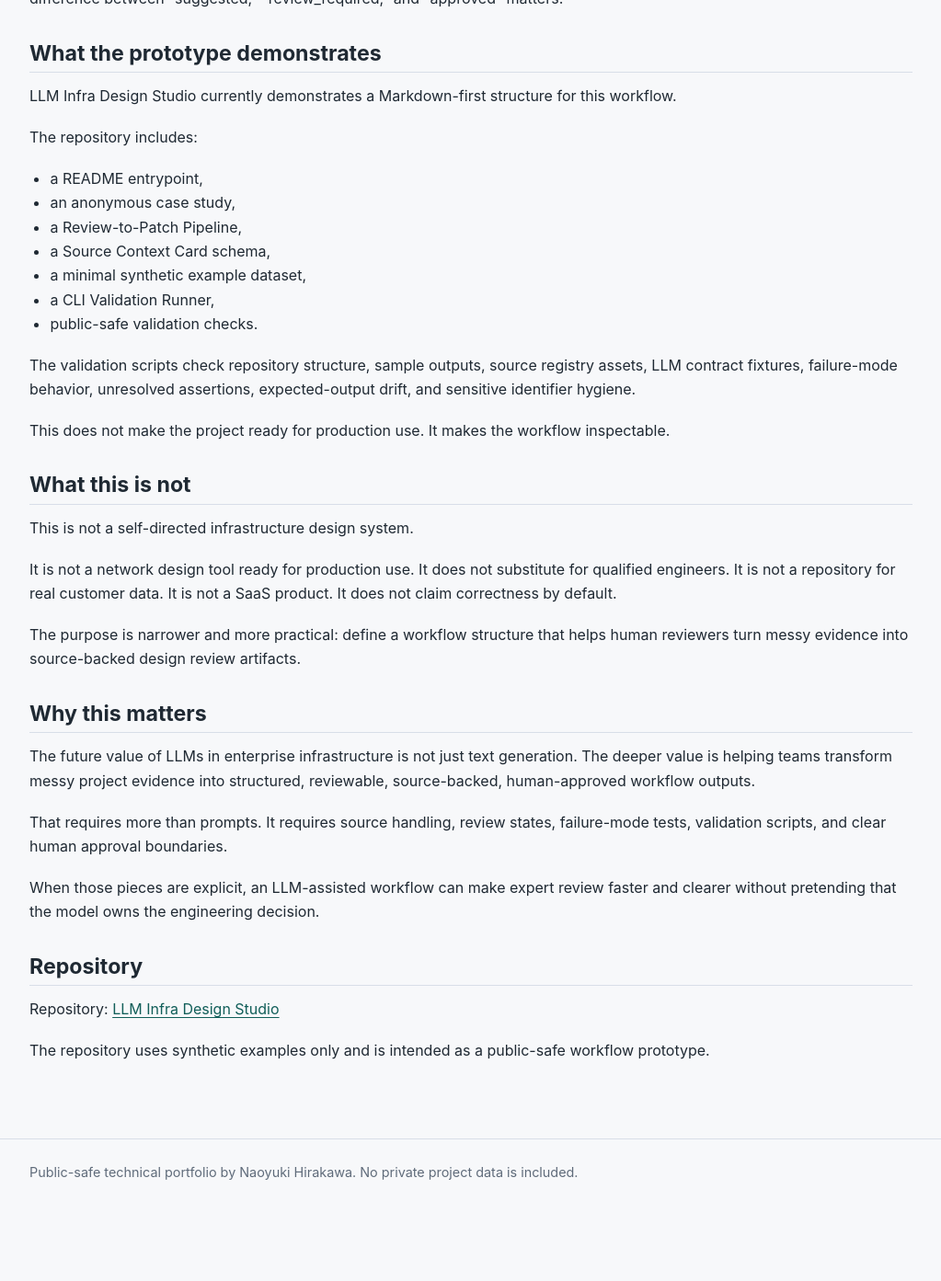
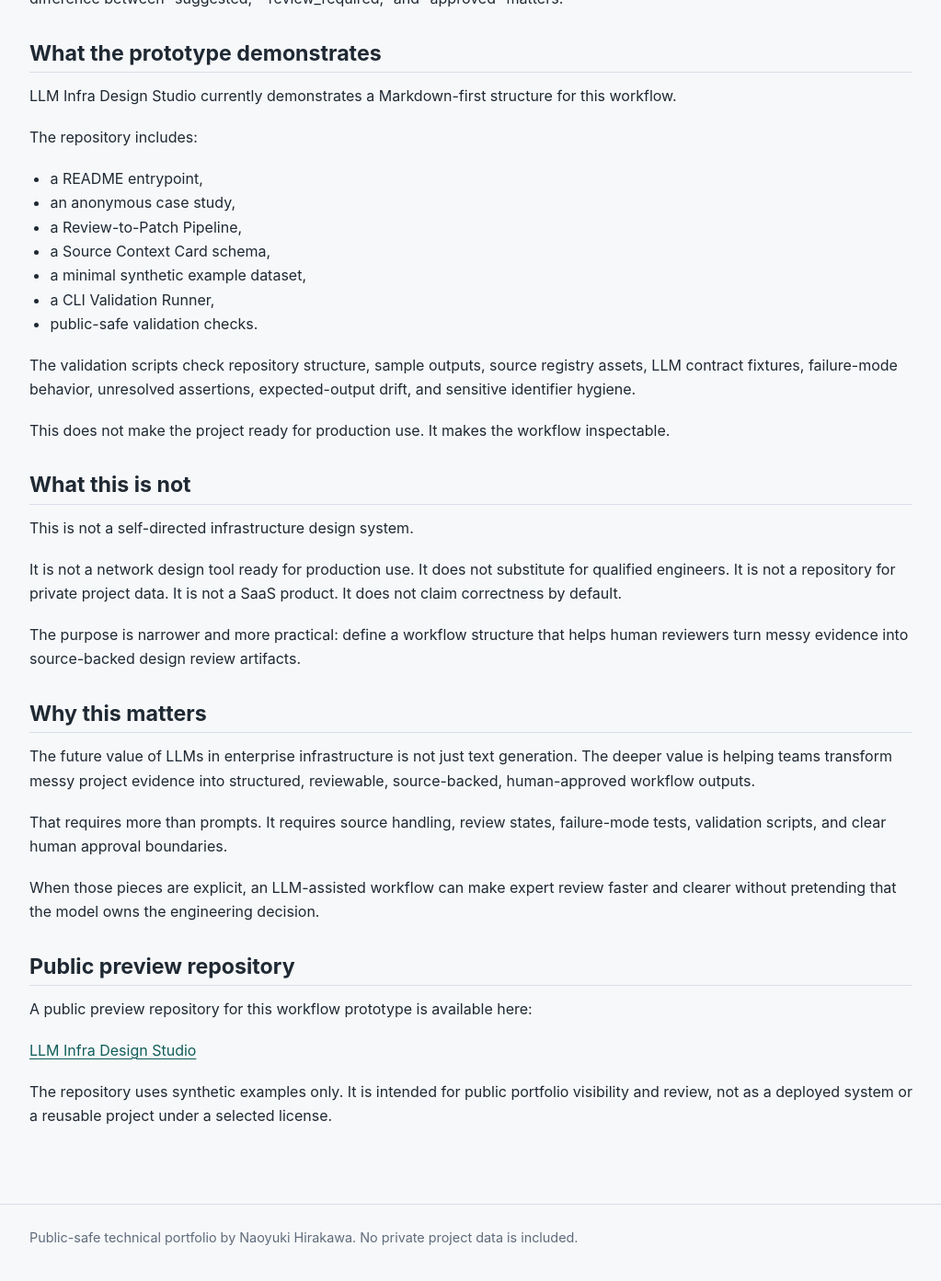
Before and after one commit to rakawa0825/rakawa0825.github.io, a Jekyll site: the page built from articles/turning-fragmented-infrastructure-evidence-into-reviewable-design-decisions/index.md, in a window 1280 px wide and 1400 px high, scrolled down 3565 px. Shown: the top 1393 px of the window at 92% size, without its empty margins (128-1151 px from the left). Built offline with Jekyll 4.4.1, drawn with Linux system fonts in a browser that asks for light colours; before the commit the page ends 4894 px from its top, so only the background shows below that.

Commit message:
Add public preview repository link to article

```diff
--- a/articles/turning-fragmented-infrastructure-evidence-into-reviewable-design-decisions/index.md
+++ b/articles/turning-fragmented-infrastructure-evidence-into-reviewable-design-decisions/index.md
@@ -146,7 +146,7 @@ This does not make the project ready for production use. It makes the workflow i
 
 This is not a self-directed infrastructure design system.
 
-It is not a network design tool ready for production use. It does not substitute for qualified engineers. It is not a repository for real customer data. It is not a SaaS product. It does not claim correctness by default.
+It is not a network design tool ready for production use. It does not substitute for qualified engineers. It is not a repository for private project data. It is not a SaaS product. It does not claim correctness by default.
 
 The purpose is narrower and more practical: define a workflow structure that helps human reviewers turn messy evidence into source-backed design review artifacts.
 
@@ -158,8 +158,10 @@ That requires more than prompts. It requires source handling, review states, fai
 
 When those pieces are explicit, an LLM-assisted workflow can make expert review faster and clearer without pretending that the model owns the engineering decision.
 
-## Repository
+## Public preview repository
 
-Repository: [LLM Infra Design Studio](https://github.com/rakawa0825/llm-infra-design-studio)
+A public preview repository for this workflow prototype is available here:
 
-The repository uses synthetic examples only and is intended as a public-safe workflow prototype.
+[LLM Infra Design Studio](https://github.com/rakawa0825/llm-infra-design-studio)
+
+The repository uses synthetic examples only. It is intended for public portfolio visibility and review, not as a deployed system or a reusable project under a selected license.
```
